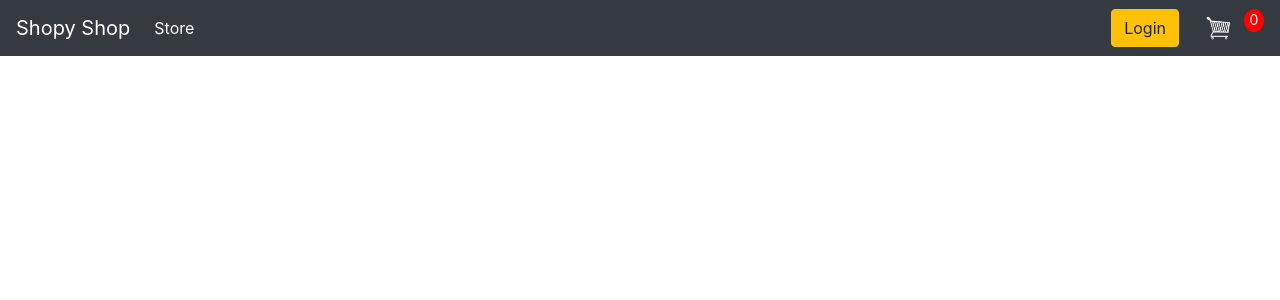
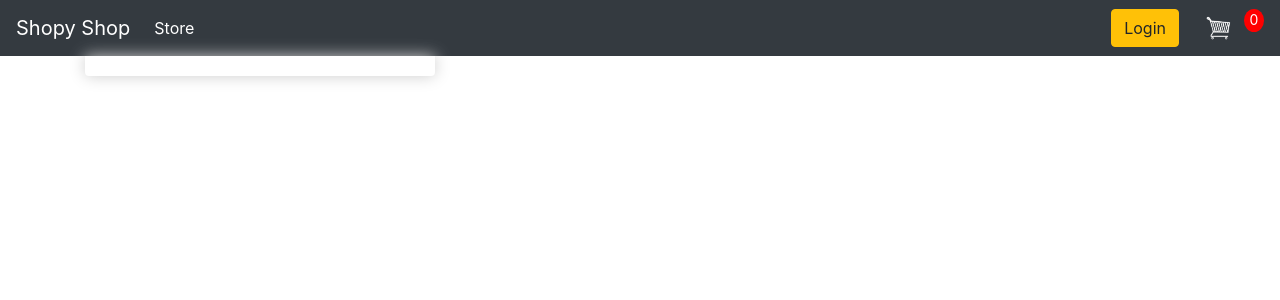
Before and after one commit to Memory-Wabwile/Shopy-Shop, a Django app: page / in a window 1280 px wide. Shown: the top 300 px of the page. Run offline with Django 4.2, Linux system fonts and the light colour scheme.

Commit message:
create the box element and product divs in stores template

```diff
--- a/static/css/main.css
+++ b/static/css/main.css
@@ -1,9 +1,7 @@
 .bg-dark{
     background-color: #4f868c!important;
 }
-.product{
-    border-radius: 0 0 4px 4px;
-}
+/* navbar style */
 #cart-icon{
     width: 50px;
     display: inline-block;
@@ -19,3 +17,14 @@
     border-radius: 50%;
     font-size: 14px;
 }
+
+/* stores template styles */
+.box-element{
+    box-shadow: hsl(0, 0%, 80%) 0 0 16px;
+    background-color: #fff;
+    border-radius: 4px;
+    padding: 10px;
+}
+.product{
+    border-radius: 0 0 4px 4px;
+}
--- a/store/templates/store/store.html
+++ b/store/templates/store/store.html
@@ -1,5 +1,13 @@
 {% extends 'store/main.html' %}
 {% load static %}
 {% block content %}
+<div class="row">
+    <div class="col-lg-4">
+        <div class="box-element product">
 
+        </div>
+    </div>
+    <div class="col-lg-4"></div>
+    <div class="col-lg-4"></div>
+</div>
 {% endblock content %}
```
